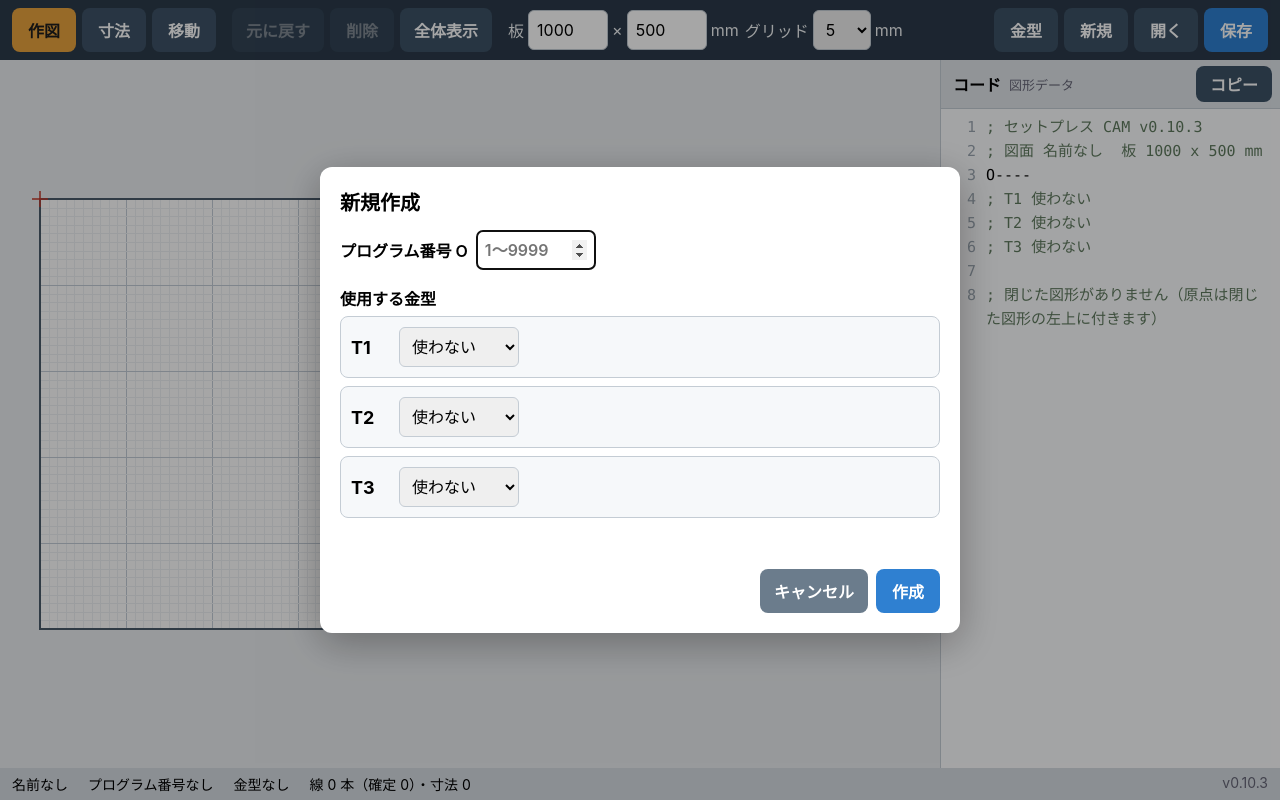
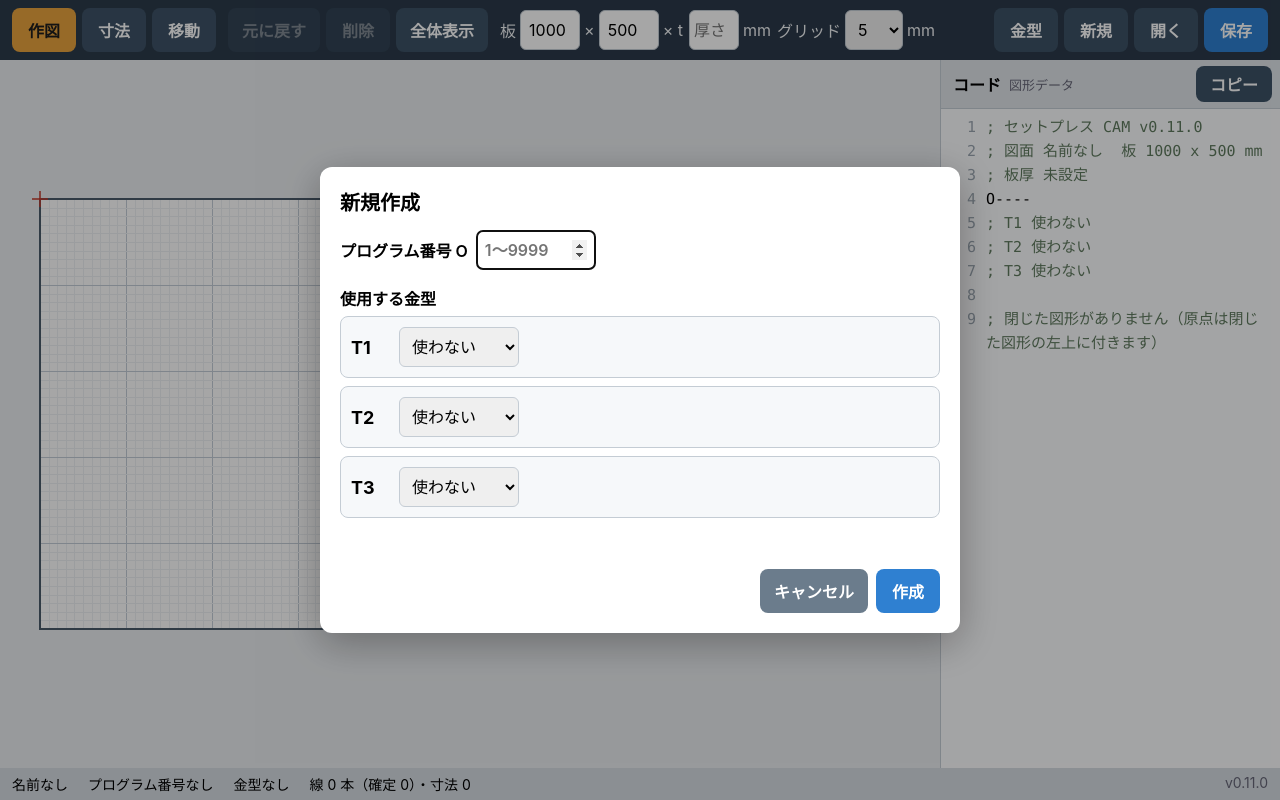
Before and after one commit to username9982/setpress-cam, a plain HTML site: page index.html in a window 1280 px wide. Drawn offline with Linux system fonts and the light colour scheme.

Commit message:
v0.11.0: 板の設定に板厚を加える
- ツールバーを「板 幅 × 高さ × t 厚さ mm」にし、板厚は 0.1〜50 mm、空なら未設定
- 板厚は図面に保存し、板の上と図形データの区画に出す
- 横向きでツールバーが 1 段に収まるよう、数値の欄を細くし、上下の矢印を消す

Co-Authored-By: Claude Opus 5.5 <noreply@anthropic.com>

```diff
--- a/app.js
+++ b/app.js
@@ -3,7 +3,7 @@
 // セットプレス CAM — 図形を描いて寸法を決める画面。図形のデータと解き方は geom.js。
 // 座標はすべて mm。内部では板の左下を (0, 0)、Y を上向きに持ち、表示は外形ごとのワーク原点（外形の左上、Y は下へ正）からの値にする。
 
-const APP_VERSION = '0.10.3';
+const APP_VERSION = '0.11.0';
 const STORE_KEY = 'setpress-cam:drawings';   // 保存した図面 { 名前: {savedAt, doc} }
 const CURRENT_KEY = 'setpress-cam:current';  // 作業中の図面（自動保存）
 const UNDO_KEY = 'setpress-cam:undo';  // 作業中の図面の「元に戻す」の履歴（再読み込みしても戻せるように）
@@ -34,7 +34,7 @@ function newDoc() {
     name: '',
     program: null,  // プログラム番号
     tools: Array.from({ length: TOOL_COUNT }, emptyTool),
-    sheet: { w: 1000, h: 500 },
+    sheet: { w: 1000, h: 500, t: null },  // t: 板厚（mm、未設定は null）
     points: [],
     lines: [],
     dims: [],
@@ -258,7 +258,7 @@ function draw() {
   ctx.fillStyle = '#4a5a6a';
   ctx.textAlign = 'left';
   ctx.textAlign = 'right';
-  ctx.fillText(`板 ${w} × ${h} mm`, x0 + sw, y0 - 8);
+  ctx.fillText(`板 ${w} × ${h} mm${doc.sheet.t ? `  板厚 ${doc.sheet.t} mm` : ''}`, x0 + sw, y0 - 8);
   ctx.textAlign = 'left';
   drawSheetOrigin();
 
@@ -1037,6 +1037,7 @@ function updateUi() {
   $('btn-undo').disabled = !undoStack.length;
   $('sheet-w').value = doc.sheet.w;
   $('sheet-h').value = doc.sheet.h;
+  if (document.activeElement !== $('sheet-t')) $('sheet-t').value = doc.sheet.t ?? '';
   $('st-name').textContent = (doc.name || '名前なし') + (dirty ? ' *' : '');
   const fixedLines = doc.lines.filter((l) => info.fixedLine(l)).length;
   $('st-count').textContent = `線 ${doc.lines.length} 本（確定 ${fixedLines}）・寸法 ${doc.dims.length}`;
@@ -1057,6 +1058,7 @@ function genCode() {
   const add = (text, key, comment = false) => lines.push({ text, key, comment });
   add(`; セットプレス CAM v${APP_VERSION}`, null, true);
   add(`; 図面 ${doc.name || '名前なし'}  板 ${fmt(doc.sheet.w)} x ${fmt(doc.sheet.h)} mm`, null, true);
+  add(`; 板厚 ${doc.sheet.t ? `${fmt(doc.sheet.t)} mm` : '未設定'}`, null, true);
   add(programText(doc.program), null);
   doc.tools.forEach((t, i) => add(`; T${i + 1} ${toolText(t)}`, null, true));
   add('', null);
@@ -1193,6 +1195,18 @@ numberInput('sheet-h', () => 10, () => 5000, (v) => {
   if (v === doc.sheet.h) return;
   snapshot(); doc.sheet.h = v; changed(); fitView();
 });
+// 板厚: 0.1〜50 mm。空にすると未設定に戻す
+{
+  const el = $('sheet-t');
+  el.addEventListener('change', () => {
+    let v = el.value.trim() === '' ? null : parseFloat(el.value);
+    if (v !== null && !Number.isFinite(v)) { updateUi(); return; }
+    if (v !== null) v = round(Math.min(Math.max(v, 0.1), 50));
+    if (v === (doc.sheet.t ?? null)) { updateUi(); return; }
+    snapshot(); doc.sheet.t = v; changed();
+  });
+  el.addEventListener('keydown', (e) => { if (e.key === 'Enter') { e.preventDefault(); el.blur(); } });
+}
 
 $('btn-undo').addEventListener('click', undo);
 $('btn-fit').addEventListener('click', fitView);
@@ -1254,7 +1268,7 @@ function loadDoc(d) {
     name: String(d.name || ''),
     program: Number.isInteger(prog) && prog >= PROGRAM_MIN && prog <= PROGRAM_MAX ? prog : null,
     tools: normalizeTools(d.tools),
-    sheet: { w: Number(d.sheet.w) || 1000, h: Number(d.sheet.h) || 500 },
+    sheet: { w: Number(d.sheet.w) || 1000, h: Number(d.sheet.h) || 500, t: posNum(d.sheet.t) },
     points, lines, dims,
     nextId: Math.max(Number(d.nextId) || 1, maxId + 1),
   };
--- a/index.html
+++ b/index.html
@@ -21,7 +21,7 @@
   #work { display: flex; flex: 1; min-height: 0; }
   #stage { position: relative; flex: 1; min-width: 0; min-height: 0; }
 </style>
-<link rel="stylesheet" href="style.css?v=0.10.3">
+<link rel="stylesheet" href="style.css?v=0.11.0">
 <!-- ?v= は tools/bump_version.py で書き換える。古い style.css・app.js と組み合わさらないようにするため -->
 </head>
 <body>
@@ -37,8 +37,9 @@
     <button id="btn-fit">全体表示</button>
   </div>
   <div class="group">
-    <label>板 <input id="sheet-w" type="number" inputmode="decimal" min="10" max="5000"> ×
-      <input id="sheet-h" type="number" inputmode="decimal" min="10" max="5000"> mm</label>
+    <label>板 <input id="sheet-w" type="number" inputmode="decimal" min="10" max="5000" aria-label="板の幅"> ×
+      <input id="sheet-h" type="number" inputmode="decimal" min="10" max="5000" aria-label="板の高さ"> ×
+      t<input id="sheet-t" type="number" inputmode="decimal" min="0.1" max="50" step="any" placeholder="厚さ" aria-label="板厚"> mm</label>
     <label>グリッド
       <select id="snap">
         <option value="0.1">0.1</option>
@@ -131,7 +132,7 @@
   </form>
 </dialog>
 
-<script src="geom.js?v=0.10.3"></script>
-<script src="app.js?v=0.10.3"></script>
+<script src="geom.js?v=0.11.0"></script>
+<script src="app.js?v=0.11.0"></script>
 </body>
 </html>
--- a/style.css
+++ b/style.css
@@ -37,7 +37,7 @@ body {
 #toolbar {
   display: flex;
   flex-wrap: wrap;
-  gap: 8px 16px;
+  gap: 8px 12px;
   align-items: center;
   padding: 8px 12px;
   background: var(--bar);
@@ -74,7 +74,12 @@ input[type=number], input[type=text], select {
   -webkit-user-select: text;
   user-select: text;
 }
-#toolbar input[type=number] { width: 80px; }
+#toolbar input[type=number] { width: 60px; }
+#toolbar input#sheet-t { width: 50px; margin-left: 2px; padding: 0 4px; }
+/* 数値の欄の上下の矢印は使わない（iPad には出ない。PC で数字が隠れないように消す） */
+#toolbar input[type=number]::-webkit-inner-spin-button,
+#toolbar input[type=number]::-webkit-outer-spin-button { -webkit-appearance: none; margin: 0; }
+#toolbar input[type=number] { -moz-appearance: textfield; appearance: textfield; }
 
 #work { display: flex; flex: 1; min-height: 0; }
 #stage { position: relative; flex: 1; min-width: 0; min-height: 0; }
--- a/sw.js
+++ b/sw.js
@@ -2,7 +2,7 @@
 
 // オフラインで動かすための Service Worker。
 // 中身を変えたら CACHE_NAME の版を上げる（app.js の APP_VERSION と合わせる）。
-const CACHE_NAME = 'setpress-cam-0.10.3';
+const CACHE_NAME = 'setpress-cam-0.11.0';
 const FILES = [
   './',
   './index.html',
```
Also changed, not shown: 1 other file.
